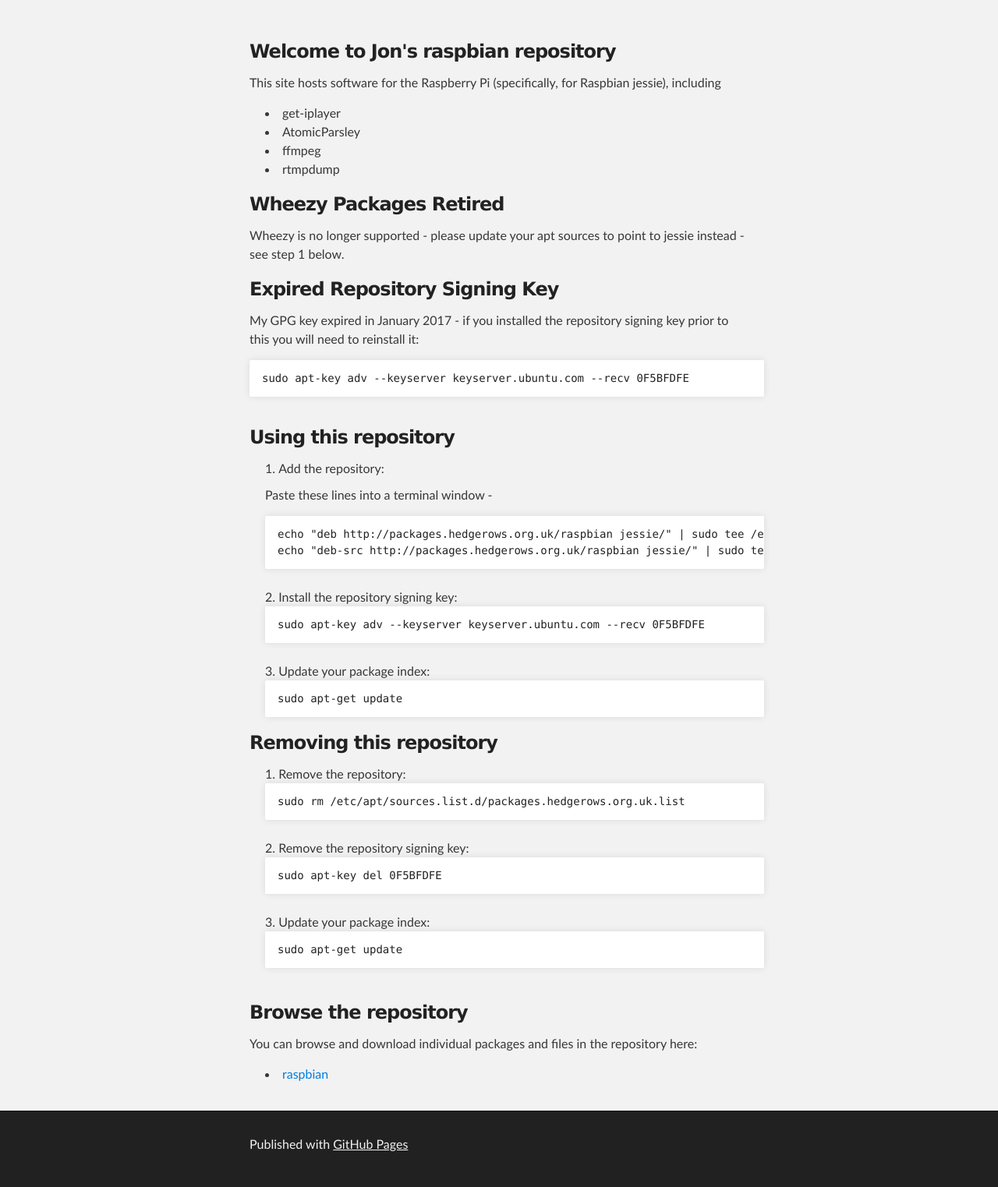
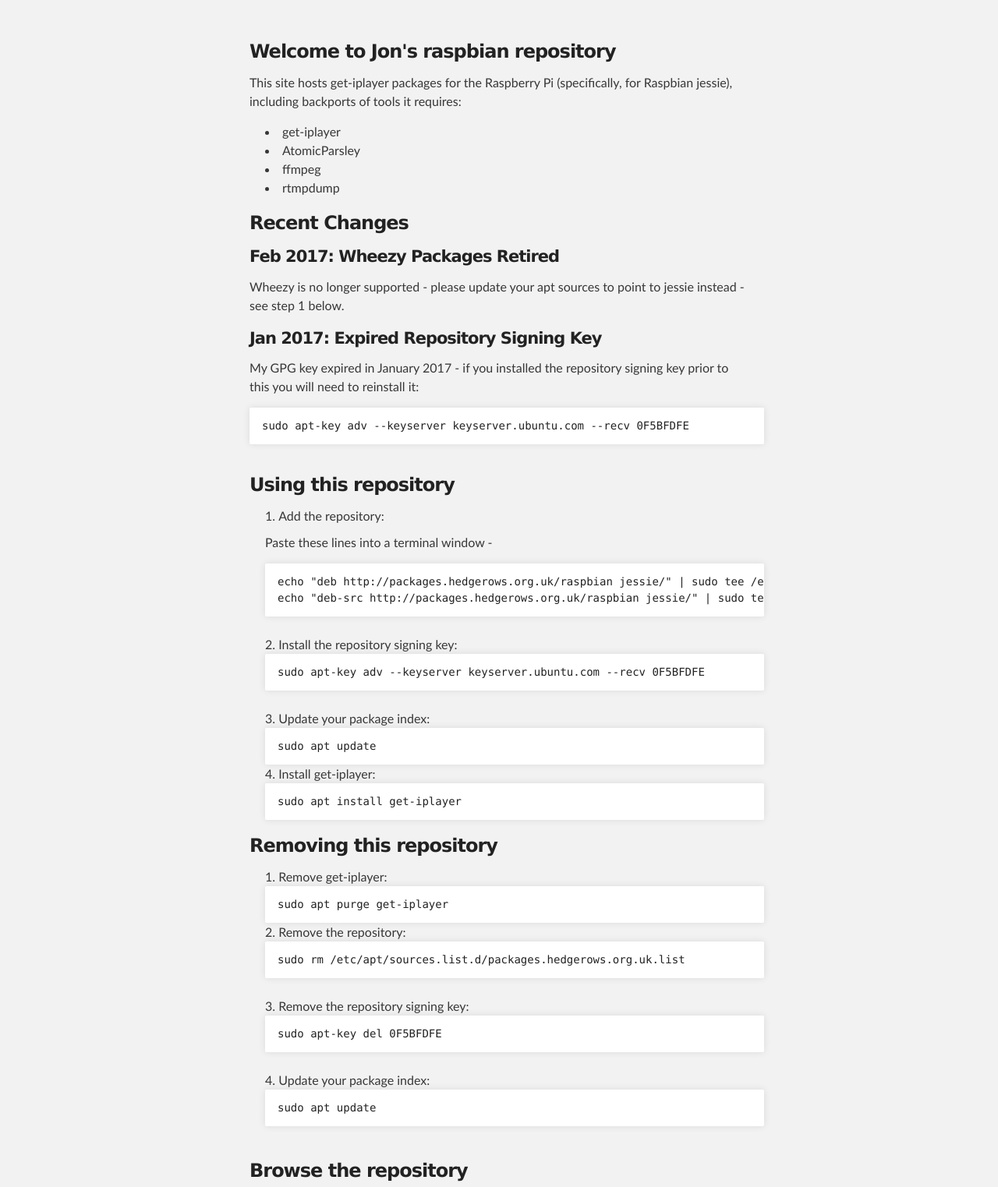
Before and after one commit to jon-hedgerows/jon-hedgerows.github.io, a plain HTML site: page index.html in a window 1280 px wide. Shown: the part 176-1699 px from the top of the page at 78% size. Drawn offline with Linux system fonts and the light colour scheme.

Commit message:
tidy index

```diff
--- a/index.html
+++ b/index.html
@@ -23,16 +23,17 @@
         <h3>
         <a name="welcome-to-jons-raspbian-repository" class="anchor" href="#welcome-to-jons-raspbian-repository"></a>Welcome to
         Jon&#39;s raspbian repository</h3>
-        <p>This site hosts software for the Raspberry Pi (specifically, for Raspbian jessie), including</p>
+        <p>This site hosts get-iplayer packages for the Raspberry Pi (specifically, for Raspbian jessie), including backports of tools it requires:</p>
         <ul>
           <li>get-iplayer</li>
           <li>AtomicParsley</li>
-        <li>ffmpeg</li>
+          <li>ffmpeg</li>
           <li>rtmpdump</li>
         </ul>
-<h3>Wheezy Packages Retired</h3>
+<h3>Recent Changes</h3>
+<h4>Feb 2017: Wheezy Packages Retired</h4>
 <p>Wheezy is no longer supported - please update your apt sources to point to jessie instead - see step 1 below.</p>
-        <h3>Expired Repository Signing Key</h3>
+        <h4>Jan 2017: Expired Repository Signing Key</h3>
         <p>My GPG key expired in January 2017 - if you installed the repository signing key prior to this you will need to reinstall it:</p>
         <pre><code>sudo apt-key adv --keyserver keyserver.ubuntu.com --recv 0F5BFDFE</code></pre>
 		<br/>
@@ -51,12 +52,18 @@
 			<br/>
           </li>
           <li>Update your package index:
-            <pre><code>sudo apt-get update</code></pre>
+            <pre><code>sudo apt update</code></pre>
+          </li>
+          <li>Install get-iplayer:
+            <pre><code>sudo apt install get-iplayer</code></pre>
           </li>
         </ol>
         <h3>
         <a name="removing-this-repository" class="anchor" href="#removing-this-repository"></a>Removing this repository</h3>
         <ol>
+          <li>Remove get-iplayer:
+            <pre><code>sudo apt purge get-iplayer</code></pre>
+          </li>
           <li>Remove the repository:
             <pre><code>sudo rm /etc/apt/sources.list.d/packages.hedgerows.org.uk.list</code></pre>
           <br/></li>
@@ -64,7 +71,7 @@
             <pre><code>sudo apt-key del 0F5BFDFE</code></pre>
           <br/></li>
           <li>Update your package index:
-            <pre><code>sudo apt-get update</code></pre>
+            <pre><code>sudo apt update</code></pre>
           <br/></li>
         </ol>
         <h3>
```
